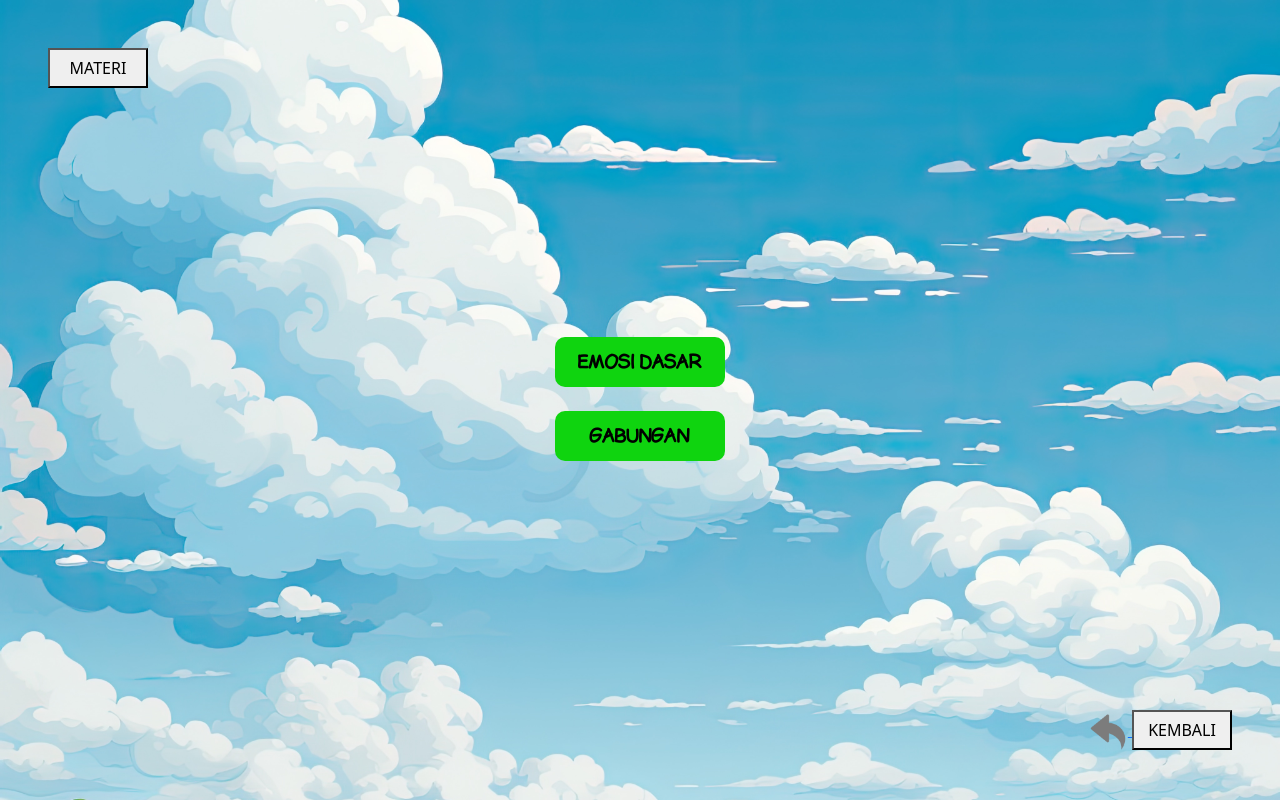
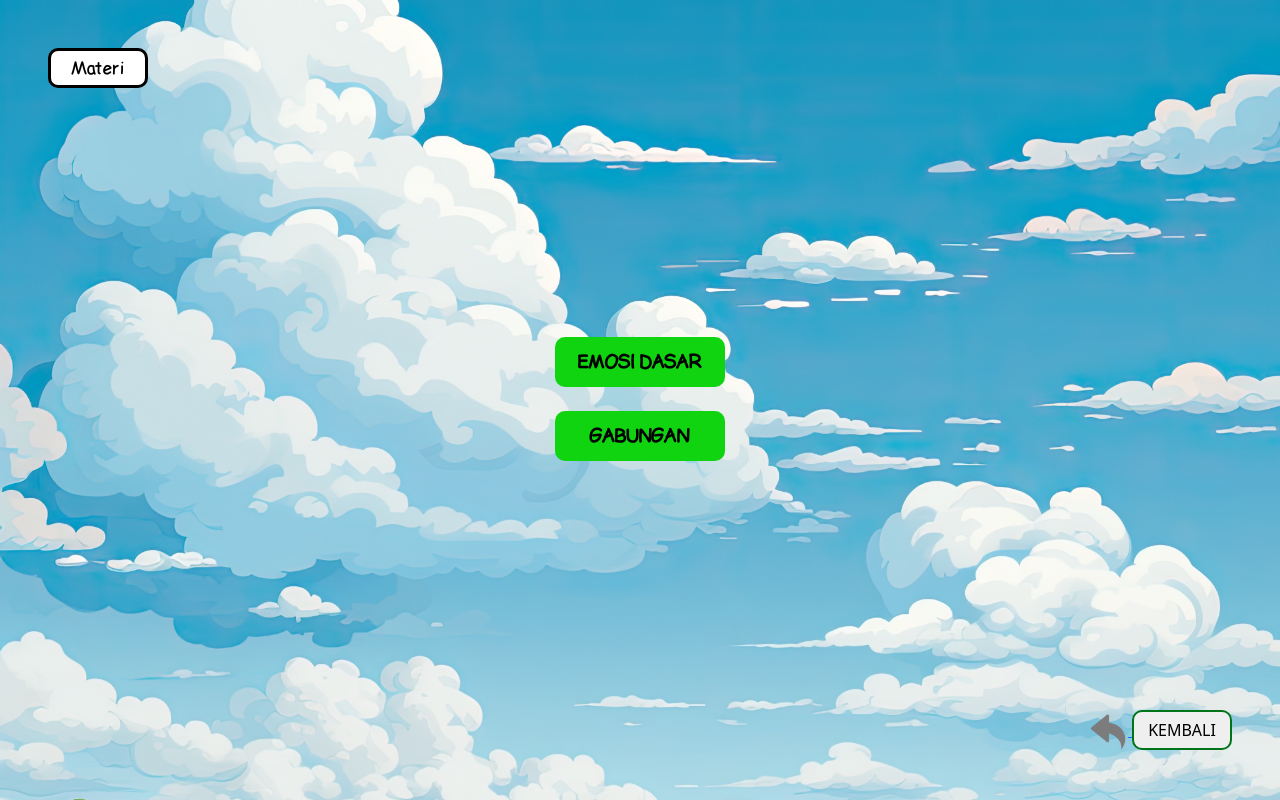
Before and after one commit to wendwin/pengenalan-emosi, a Flask app: page /materi in a window 1280 px wide. Run offline with Flask 3, Linux system fonts and the light colour scheme.

Commit message:
memperbaiki tampilan button dan judul materi

```diff
--- a/app/app.py
+++ b/app/app.py
@@ -14,7 +14,7 @@ def materi():
 
 @app.route('/materi/emosi-dasar')
 def materi_emosi_dasar():
-    return render_template('materiemosidasar.html')
+    return render_template('materi/materi-emosi-dasar.html')
 
 @app.route('/materi/emosi-gabungan')
 def materi_emosi_gabungan():
--- a/app/static/css/style.css
+++ b/app/static/css/style.css
@@ -44,14 +44,28 @@ body {
 
 
 /* materi */
-.materi .title button,
-.materi .kembali button {
+.materi .title {
+    font-family: comic;
+    width: 100px;
+    height: 40px;
+    background-color: #fff;
+    text-align: center;
+    font-size: 18px;
+    color: #000;
+    border-radius: 10px;
+    border: 3px solid #000;
+}
+
+/* .materi .title button, */
+.materi .back button {
     /* margin: 20px; */
     width: 100px;
     height: 40px;
+    border-radius: 10px;
+    border: 2px solid #007419;
 }
 
-.materi .kembali img {
+.materi .back img {
     width: 40px;
 }
 
--- a/app/templates/materi/materi.html
+++ b/app/templates/materi/materi.html
@@ -2,17 +2,11 @@
 
 {% block content %}
 <div class="materi vh-100 d-flex flex-column">
-    <div class=" d-flex justify-content-start align-items-start p-3 p-lg-5">
-        <div class="title">
-            <div class="menu-button col d-flex justify-content-between">
-                <a href="{{ url_for('index') }}">
-                    <button class="buttonmenu text-uppercase">materi</button>
-                </a>
-            </div>
-        </div>
+    <div class="title m-3 m-lg-5 d-flex justify-content-center align-items-center">
+        <div class="">Materi</div>
     </div>
 
-    <div class="menu-btn d-flex flex-column justify-content-center align-items-center gap-4 text-center flex-grow-1">
+    <div class=" menu-btn d-flex flex-column justify-content-center align-items-center gap-4 text-center flex-grow-1">
         <div class="menu-item d-flex align-items-center gap-4">
             <div class="button-menu-materi">
                 <a href="{{ url_for('materi_emosi_dasar') }}" class="text-decoration-none">
@@ -28,15 +22,13 @@
             </div>
         </div>
     </div>
-    <div class="d-flex justify-content-end align-items-end p-3  p-lg-5">
-        <div class="kembali">
-            <div class="menu-button col d-flex justify-content-between">
-                <a href="{{ url_for('index') }}">
-                    <img src="/static/img/button/reply.png" alt="">
-                    <button class="buttonmenu">KEMBALI</button>
-                </a>
+    <div class="back d-flex justify-content-end align-items-end p-3  p-lg-5">
+        <a href="{{ url_for('index') }}">
+            <div class="menu-back">
+                <img src="/static/img/button/reply.png" alt="">
+                <button class="buttonmenu">KEMBALI</button>
             </div>
-        </div>
+        </a>
     </div>
 </div>
 {% endblock %}
```
Also changed, not shown: app/templates/materi/materi-emosi-dasar.html (added, +45 -0 lines).
